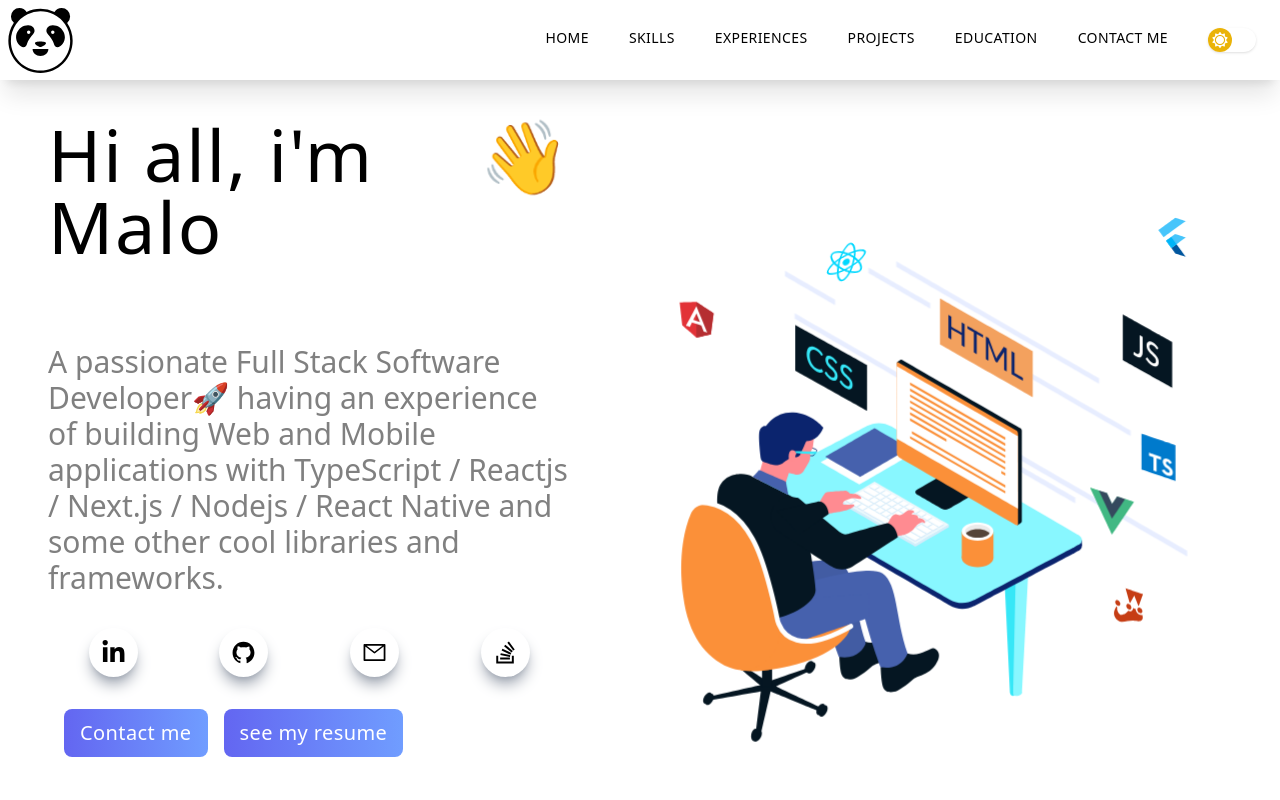
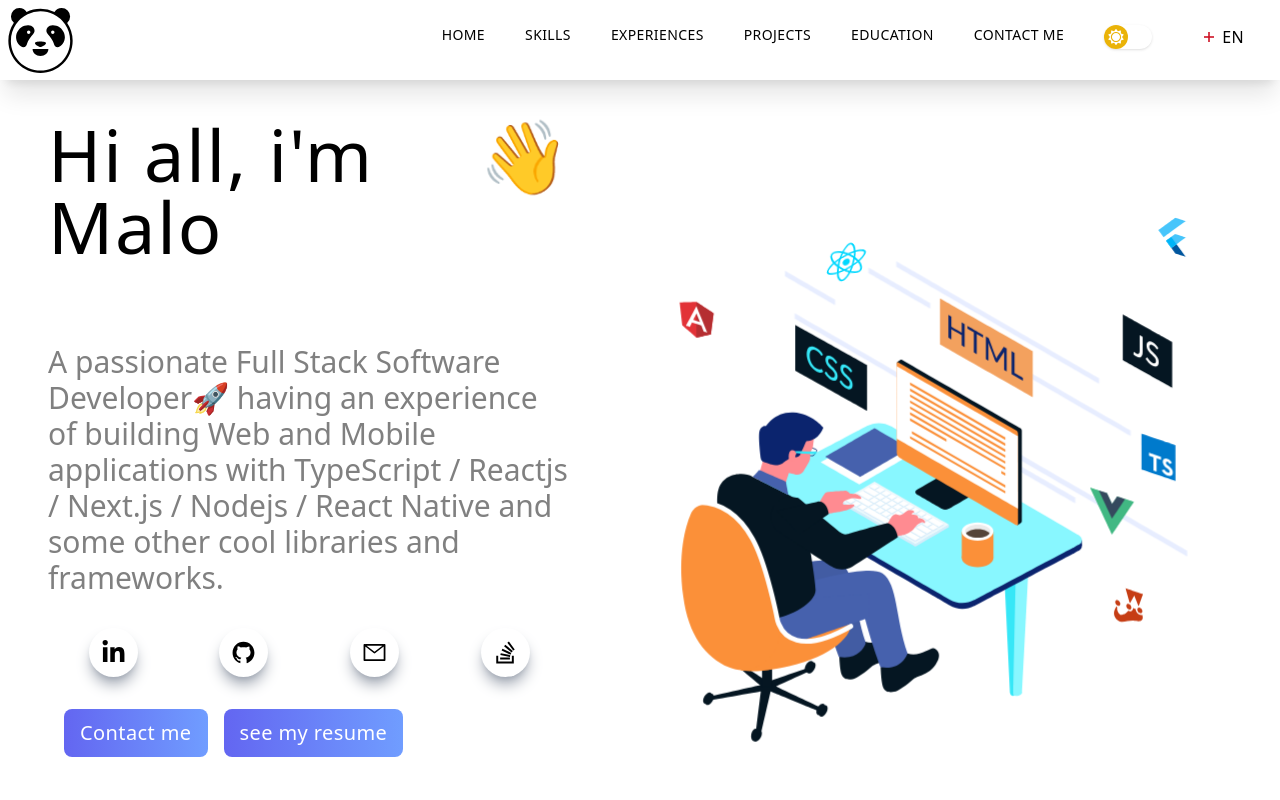
Before and after one commit to Sithi5/personal-blog, a Next.js app: page /en in a window 1280 px wide. Shown: the top 800 px of the page. Built offline with nearby package versions, Linux system fonts and the light colour scheme.

Commit message:
[feat]: Add language switch

```diff
--- a/app/[lang]/layout.tsx
+++ b/app/[lang]/layout.tsx
@@ -9,16 +9,15 @@ export async function generateStaticParams() {
     }));
 }
 
-export default async function RootLayout({
-    params,
-    children,
-}: {
+type RootProps = {
+    params: { lang: string; country: string };
     children: React.ReactNode;
-    params: { lang: string; country: string };
-}) {
-    const translator = await getTranslator(
-        `${params.lang}` as ValidLocale // our middleware ensures this is valid
-    );
+};
+
+export default async function RootLayout(props: RootProps) {
+    const { params, children } = props;
+    const lang = params.lang as ValidLocale;
+    const translator = await getTranslator(lang);
 
     const navbarLinksList: [string, string][] = [
         [translator('navbar.home'), '/'],
@@ -41,6 +40,7 @@ export default async function RootLayout({
                     <Navbar
                         navbarLinksList={navbarLinksList}
                         navbarLetsConnectText={translator('navbar.letsConnect')}
+                        lang={lang}
                     />
                 </header>
                 <main>{children}</main>
--- a/app/[lang]/page.tsx
+++ b/app/[lang]/page.tsx
@@ -16,13 +16,15 @@ export async function generateStaticParams() {
     }));
 }
 
-export default async function Home({
-    params,
-}: {
+type HomeProps = {
     params: { lang: string; country: string };
-}) {
+};
+
+export default async function Home(props: HomeProps) {
+    const { params } = props;
+    const lang = params.lang as ValidLocale;
     const translator = await getTranslator(
-        `${params.lang}` as ValidLocale // our middleware ensures this is valid
+        lang // our middleware ensures this is valid
     );
 
     return (
--- a/components/client/buttons/LanguagesToggle.tsx
+++ b/components/client/buttons/LanguagesToggle.tsx
@@ -1,60 +1,94 @@
 'use client';
 
 import React, { useState } from 'react';
-import { useRouter } from 'next/navigation';
+import { ValidLocale } from 'i18n';
+import FranceLogo from '/assets/logos/france-logo.svg';
+import EnglandLogo from '/assets/logos/england-logo.svg';
+import Image from 'next/image';
 
-export default function LanguageSwitch() {
-    const router = useRouter();
-    const [language, setLanguage] = useState<string>('en');
+type LanguageSwitchProps = {
+    lang: ValidLocale;
+};
+
+export default function LanguageSwitch(props: LanguageSwitchProps) {
+    const { lang } = props;
     const [showDropdown, setShowDropdown] = useState(false);
 
-    function pushing() {
-        router.push('https://www.google.com/');
+    function handleShowDropdown() {
+        setShowDropdown(!showDropdown);
     }
 
     return (
         <div className="relative">
             <button
-                className="px-3 py-2 rounded-lg hover:bg-gray-300"
+                className="px-3 rounded-lg hover:bg-lightgrey"
                 onClick={() => {
-                    router.replace('http://www.localhost:3000/en');
+                    handleShowDropdown();
                 }}
             >
-                {language === 'en' ? (
+                <div className="flex">
+                    {lang === 'en' ? (
                         <>
-                        <span className="inline-block w-4 h-4 bg-gray-400 rounded-full"></span>
-                        <span className="ml-2">EN</span>
+                            <Image
+                                src={EnglandLogo}
+                                alt="england-logo"
+                                height={10}
+                                width={10}
+                            />
+                            <span className="ml-2 dark:text-white">EN</span>
                         </>
                     ) : (
                         <>
-                        <span className="inline-block w-4 h-4 bg-gray-400 rounded-full"></span>
-                        <span className="ml-2">FR</span>
+                            <Image
+                                src={FranceLogo}
+                                alt="france-logo"
+                                height={10}
+                                width={10}
+                            />
+                            <span className="ml-2 dark:text-white">FR</span>
                         </>
                     )}
+                </div>
             </button>
 
-            {showDropdown && (
-                <div className="absolute right-0 mt-2 py-2 bg-white rounded-lg shadow-xl">
+            {showDropdown ? (
+                <div className="absolute pl-2 bg-white rounded-lg shadow-xl">
+                    <a href="/en">
                         <button
-                        className="px-3 py-2 block w-full text-left hover:bg-gray-300"
+                            className="flex"
                             onClick={() => {
-                            console.log('ici');
+                                setShowDropdown(false);
                             }}
                         >
-                        <span className="inline-block w-4 h-4 bg-gray-400 rounded-full"></span>
-                        <span className="ml-2">EN</span>
+                            <Image
+                                src={EnglandLogo}
+                                className="mt-2 ml-2"
+                                alt="england-logo"
+                                height={10}
+                                width={10}
+                            />
+                            <span className="mx-2  text-black">EN</span>
                         </button>
+                    </a>
+                    <a className="" href="/fr">
                         <button
-                        className="px-3 py-2 block w-full text-left hover:bg-gray-300"
+                            className="flex"
                             onClick={() => {
-                            console.log('ici');
+                                setShowDropdown(false);
                             }}
                         >
-                        <span className="inline-block w-4 h-4 bg-gray-400 rounded-full"></span>
-                        <span className="ml-2">FR</span>
+                            <Image
+                                src={FranceLogo}
+                                className="mt-2 ml-2"
+                                alt="france-logo"
+                                height={10}
+                                width={10}
+                            />
+                            <span className="mx-2  text-black">FR</span>
                         </button>
+                    </a>
                 </div>
-            )}
+            ) : null}
         </div>
     );
 }
--- a/components/client/navbar/Navbar.tsx
+++ b/components/client/navbar/Navbar.tsx
@@ -1,15 +1,17 @@
 'use client';
 
 import { HorizontalBar, VerticalBar } from 'components/server';
+import { ValidLocale } from 'i18n';
 import React from 'react';
 
 type NavbarProps = {
     navbarLinksList: [string, string][];
     navbarLetsConnectText: string;
+    lang: ValidLocale;
 };
 
 export default function Navbar(props: NavbarProps) {
-    const { navbarLinksList, navbarLetsConnectText } = props;
+    const { navbarLinksList, navbarLetsConnectText, lang } = props;
     const [isVerticalNav, setVerticalNav] = React.useState(false);
 
     const handleVerticalNav = () => {
@@ -21,12 +23,14 @@ export default function Navbar(props: NavbarProps) {
             <HorizontalBar
                 navbarLinksList={navbarLinksList}
                 handleVerticalNav={handleVerticalNav}
+                lang={lang}
             />
             <VerticalBar
                 navbarLinksList={navbarLinksList}
                 handleVerticalNav={handleVerticalNav}
                 isVerticalNav={isVerticalNav}
                 navbarLetsConnectText={navbarLetsConnectText}
+                lang={lang}
             />
         </div>
     );
--- a/components/server/navbar/HorizontalBar.tsx
+++ b/components/server/navbar/HorizontalBar.tsx
@@ -1,15 +1,17 @@
 import React from 'react';
 import { AiOutlineMenu } from 'react-icons/ai';
-import { DarkModeToggle } from 'components/client/';
+import { DarkModeToggle, LanguagesToggle } from 'components/client/';
 import { SiFoodpanda } from 'react-icons/si';
+import { ValidLocale } from 'i18n';
 
 type HorizontalBarProps = {
     navbarLinksList: [string, string][];
     handleVerticalNav: () => void;
+    lang: ValidLocale;
 };
 
 export default function HorizontalBar(props: HorizontalBarProps) {
-    const { navbarLinksList, handleVerticalNav } = props;
+    const { navbarLinksList, handleVerticalNav, lang } = props;
 
     return (
         <div className="fixed w-full h-20 bg-white dark:bg-darkBlueColor shadow-xl flex justify-between items-center px-2 2xl:px-16">
@@ -28,6 +30,9 @@ export default function HorizontalBar(props: HorizontalBarProps) {
                 <li key={'darkModeToggle'} className="ml-10">
                     <DarkModeToggle />
                 </li>
+                <li key={'languageToggle'} className="ml-10">
+                    <LanguagesToggle lang={lang} />
+                </li>
             </ul>
             <div onClick={handleVerticalNav} className="md:hidden">
                 <AiOutlineMenu size={25} className="dark:text-white" />
--- a/components/server/navbar/VerticalBar.tsx
+++ b/components/server/navbar/VerticalBar.tsx
@@ -2,14 +2,16 @@ import React from 'react';
 import Link from 'next/link';
 import { AiOutlineClose } from 'react-icons/ai';
 import ContactLinks from '../utils/ContactLinks';
-import { DarkModeToggle } from 'components/client/';
+import { DarkModeToggle, LanguagesToggle } from 'components/client/';
 import { SiFoodpanda } from 'react-icons/si';
+import { ValidLocale } from 'i18n';
 
 type VerticalBarProps = {
     navbarLinksList: [string, string][];
     handleVerticalNav: () => void;
     isVerticalNav: boolean;
     navbarLetsConnectText: string;
+    lang: ValidLocale;
 };
 
 export default function VerticalBar(props: VerticalBarProps) {
@@ -18,6 +20,7 @@ export default function VerticalBar(props: VerticalBarProps) {
         handleVerticalNav,
         isVerticalNav,
         navbarLetsConnectText,
+        lang,
     } = props;
 
     return (
@@ -69,6 +72,9 @@ export default function VerticalBar(props: VerticalBarProps) {
                         <li key={'darkModeToggle'} className="ml-10">
                             <DarkModeToggle />
                         </li>
+                        <li key={'languageToggle'} className="ml-10 py-4">
+                            <LanguagesToggle lang={lang} />
+                        </li>
                     </ul>
                     <div className="justify-self-end">
                         <p className="uppercase tracking-widest text-primary dark:text-primary">
```
Also changed, not shown: assets/logos/england-logo.svg (added), assets/logos/france-logo.svg (added). Lines whose indentation alone changed are shown as unchanged.
